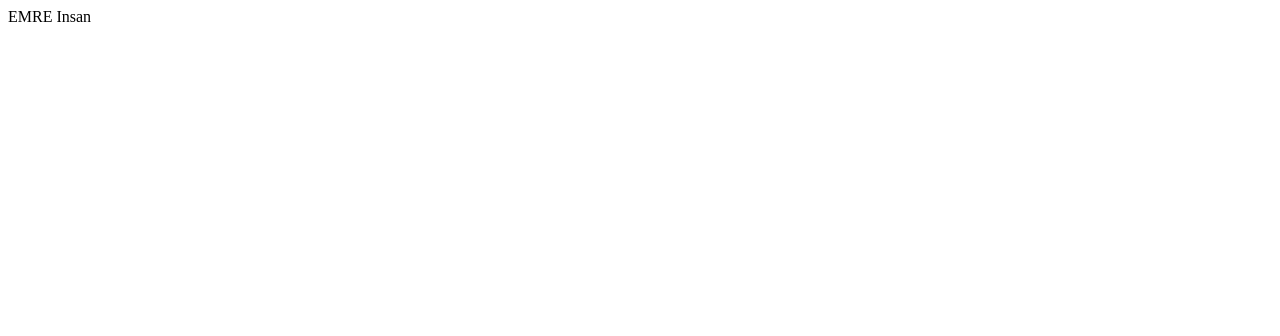
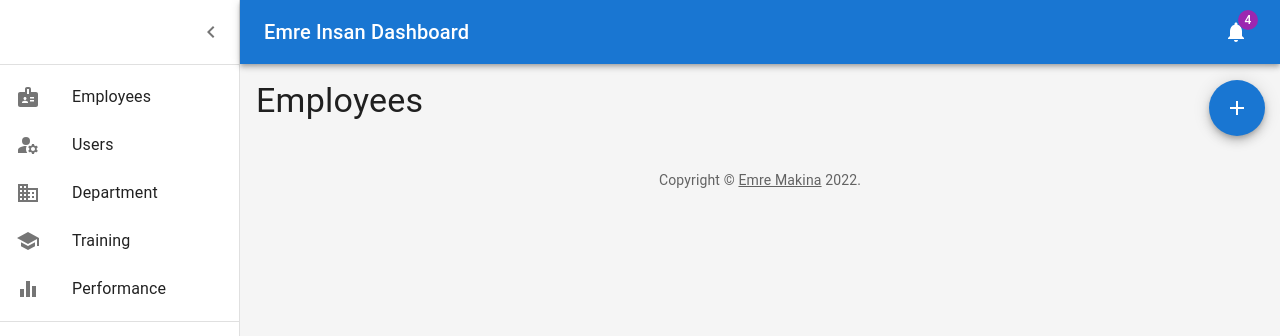
Before and after one commit to zakivic/HR-Web-App, a React (Create React App) app in the folder frontend/: page / in a window 1280 px wide. Shown: the top 336 px of the page. Built offline with nearby package versions, Linux system fonts and the light colour scheme.

Commit message:
add admin flow

```diff
--- a/frontend/package.json
+++ b/frontend/package.json
@@ -3,6 +3,11 @@
   "version": "0.1.0",
   "private": true,
   "dependencies": {
+    "@emotion/react": "^11.10.5",
+    "@emotion/styled": "^11.10.5",
+    "@fontsource/roboto": "^4.5.8",
+    "@mui/icons-material": "^5.11.0",
+    "@mui/material": "^5.11.2",
     "@testing-library/jest-dom": "^5.16.5",
     "@testing-library/react": "^13.4.0",
     "@testing-library/user-event": "^13.5.0",
--- a/frontend/src/App.js
+++ b/frontend/src/App.js
@@ -1,5 +1,11 @@
+import AdminDashboard from "./components/admin/AdminDashboard";
+
 function App() {
-  return <div className="App">EMRE Insan</div>;
+  return (
+    <div className="App">
+      <AdminDashboard />
+    </div>
+  );
 }
 
 export default App;
--- /dev/null
+++ b/frontend/src/components/Copyright.jsx
@@ -0,0 +1,21 @@
+import { Link, Typography } from "@mui/material";
+
+const Copyright = (props) => {
+  return (
+    <Typography
+      variant="body2"
+      color="text.secondary"
+      align="center"
+      {...props}
+    >
+      {"Copyright © "}
+      <Link color="inherit" href="https://www.emremakinasan.com.tr/">
+        Emre Makina
+      </Link>{" "}
+      {new Date().getFullYear()}
+      {"."}
+    </Typography>
+  );
+};
+
+export default Copyright;
--- /dev/null
+++ b/frontend/src/components/admin/AdminCrudMenu.jsx
@@ -0,0 +1,82 @@
+import { ButtonBase, Container, Grid, Paper, Typography } from "@mui/material";
+import PersonAddAlt1Icon from "@mui/icons-material/PersonAddAlt1";
+import NoteAltIcon from "@mui/icons-material/NoteAlt";
+import PersonRemoveIcon from "@mui/icons-material/PersonRemove";
+import ListAltIcon from "@mui/icons-material/ListAlt";
+
+const AdminCrudMenu = () => {
+  return (
+    <Container maxWidth="lg" sx={{ mt: 4, mb: 4 }}>
+      <Grid container spacing={2}>
+        {/* 8 equal sized tiles */}
+
+        <Grid item xs={6} sm={3}>
+          <ButtonBase>
+            <Paper
+              sx={{
+                p: 2,
+                height: "200px",
+                width: "200px",
+                textAlign: "center",
+              }}
+              elevation={4}
+            >
+              <ListAltIcon style={{ fontSize: "100px" }} />
+              <Typography variant="h5">List</Typography>
+            </Paper>
+          </ButtonBase>
+        </Grid>
+        <Grid item xs={6} sm={3}>
+          <ButtonBase>
+            <Paper
+              sx={{
+                p: 2,
+                height: "200px",
+                width: "200px",
+                textAlign: "center",
+              }}
+              elevation={4}
+            >
+              <PersonAddAlt1Icon style={{ fontSize: "100px" }} />
+              <Typography variant="h5">Add</Typography>
+            </Paper>
+          </ButtonBase>
+        </Grid>
+        <Grid item xs={6} sm={3}>
+          <ButtonBase>
+            <Paper
+              sx={{
+                p: 2,
+                height: "200px",
+                width: "200px",
+                textAlign: "center",
+              }}
+              elevation={4}
+            >
+              <NoteAltIcon style={{ fontSize: "100px" }} />
+              <Typography variant="h5">Edit</Typography>
+            </Paper>
+          </ButtonBase>
+        </Grid>
+        <Grid item xs={6} sm={3}>
+          <ButtonBase>
+            <Paper
+              sx={{
+                p: 2,
+                height: "200px",
+                width: "200px",
+                textAlign: "center",
+              }}
+              elevation={4}
+            >
+              <PersonRemoveIcon style={{ fontSize: "100px" }} />
+              <Typography variant="h5">Delete</Typography>
+            </Paper>
+          </ButtonBase>
+        </Grid>
+      </Grid>
+    </Container>
+  );
+};
+
+export default AdminCrudMenu;
--- /dev/null
+++ b/frontend/src/components/admin/AdminDashboard.jsx
@@ -0,0 +1,209 @@
+import {
+  ListItemButton,
+  ListItemIcon,
+  ListItemText,
+  CssBaseline,
+  Drawer as MuiDrawer,
+  Box,
+  AppBar as MuiAppBar,
+  Toolbar,
+  List,
+  Typography,
+  Divider,
+  IconButton,
+  Badge,
+  Fab,
+} from "@mui/material";
+import MenuIcon from "@mui/icons-material/Menu";
+import ChevronLeftIcon from "@mui/icons-material/ChevronLeft";
+import NotificationsIcon from "@mui/icons-material/Notifications";
+import BadgeIcon from "@mui/icons-material/Badge";
+import DomainIcon from "@mui/icons-material/Domain";
+import SchoolIcon from "@mui/icons-material/School";
+import EqualizerIcon from "@mui/icons-material/Equalizer";
+import ManageAccountsIcon from "@mui/icons-material/ManageAccounts";
+import AddIcon from "@mui/icons-material/Add";
+import { styled, createTheme, ThemeProvider } from "@mui/material/styles";
+
+import { useState } from "react";
+
+import Copyright from "../Copyright";
+import AdminCrudMenu from "./AdminCrudMenu";
+
+const drawerWidth = 240;
+
+const AppBar = styled(MuiAppBar, {
+  shouldForwardProp: (prop) => prop !== "open",
+})(({ theme, open }) => ({
+  zIndex: theme.zIndex.drawer + 1,
+  transition: theme.transitions.create(["width", "margin"], {
+    easing: theme.transitions.easing.sharp,
+    duration: theme.transitions.duration.leavingScreen,
+  }),
+  ...(open && {
+    marginLeft: drawerWidth,
+    width: `calc(100% - ${drawerWidth}px)`,
+    transition: theme.transitions.create(["width", "margin"], {
+      easing: theme.transitions.easing.sharp,
+      duration: theme.transitions.duration.enteringScreen,
+    }),
+  }),
+}));
+
+const Drawer = styled(MuiDrawer, {
+  shouldForwardProp: (prop) => prop !== "open",
+})(({ theme, open }) => ({
+  "& .MuiDrawer-paper": {
+    position: "relative",
+    whiteSpace: "nowrap",
+    width: drawerWidth,
+    transition: theme.transitions.create("width", {
+      easing: theme.transitions.easing.sharp,
+      duration: theme.transitions.duration.enteringScreen,
+    }),
+    boxSizing: "border-box",
+    ...(!open && {
+      overflowX: "hidden",
+      transition: theme.transitions.create("width", {
+        easing: theme.transitions.easing.sharp,
+        duration: theme.transitions.duration.leavingScreen,
+      }),
+      width: theme.spacing(7),
+      [theme.breakpoints.up("sm")]: {
+        width: theme.spacing(9),
+      },
+    }),
+  },
+}));
+
+const mdTheme = createTheme();
+
+const DashboardContent = () => {
+  const [open, setOpen] = useState(true);
+  const [title, setTitle] = useState("Employees");
+  const toggleDrawer = () => {
+    setOpen(!open);
+  };
+
+  return (
+    <ThemeProvider theme={mdTheme}>
+      <Box sx={{ display: "flex" }}>
+        <CssBaseline />
+        <AppBar position="absolute" open={open}>
+          <Toolbar
+            sx={{
+              pr: "24px", // keep right padding when drawer closed
+            }}
+          >
+            <IconButton
+              edge="start"
+              color="inherit"
+              aria-label="open drawer"
+              onClick={toggleDrawer}
+              sx={{
+                marginRight: "36px",
+                ...(open && { display: "none" }),
+              }}
+            >
+              <MenuIcon />
+            </IconButton>
+            <Typography
+              component="h1"
+              variant="h6"
+              color="inherit"
+              noWrap
+              sx={{ flexGrow: 1 }}
+            >
+              Emre Insan Dashboard
+            </Typography>
+            <IconButton color="inherit">
+              <Badge badgeContent={4} color="secondary">
+                <NotificationsIcon />
+              </Badge>
+            </IconButton>
+          </Toolbar>
+        </AppBar>
+        <Drawer variant="permanent" open={open}>
+          <Toolbar
+            sx={{
+              display: "flex",
+              alignItems: "center",
+              justifyContent: "flex-end",
+              px: [1],
+            }}
+          >
+            <IconButton onClick={toggleDrawer}>
+              <ChevronLeftIcon />
+            </IconButton>
+          </Toolbar>
+          <Divider />
+          <List component="nav">
+            <ListItemButton onClick={() => setTitle("Employees")}>
+              <ListItemIcon>
+                <BadgeIcon />
+              </ListItemIcon>
+              <ListItemText primary="Employees" />
+            </ListItemButton>
+            <ListItemButton onClick={() => setTitle("Users")}>
+              <ListItemIcon>
+                <ManageAccountsIcon />
+              </ListItemIcon>
+              <ListItemText primary="Users" />
+            </ListItemButton>
+            <ListItemButton onClick={() => setTitle("Department")}>
+              <ListItemIcon>
+                <DomainIcon />
+              </ListItemIcon>
+              <ListItemText primary="Department" />
+            </ListItemButton>
+            <ListItemButton onClick={() => setTitle("Training")}>
+              <ListItemIcon>
+                <SchoolIcon />
+              </ListItemIcon>
+              <ListItemText primary="Training" />
+            </ListItemButton>
+            <ListItemButton onClick={() => setTitle("Performance")}>
+              <ListItemIcon>
+                <EqualizerIcon />
+              </ListItemIcon>
+              <ListItemText primary="Performance" />
+            </ListItemButton>
+            <Divider sx={{ my: 1 }} />
+            {/* {secondaryListItems} */}
+          </List>
+        </Drawer>
+        <Box
+          component="main"
+          sx={{
+            backgroundColor: (theme) =>
+              theme.palette.mode === "light"
+                ? theme.palette.grey[100]
+                : theme.palette.grey[900],
+            flexGrow: 1,
+            height: "100vh",
+            overflow: "auto",
+          }}
+        >
+          <Toolbar />
+          <Typography m={2} variant="h4">
+            {title}
+          </Typography>
+          <Fab
+            color="primary"
+            aria-label="add"
+            sx={{
+              position: "absolute",
+              top: 80,
+              right: 15,
+            }}
+          >
+            <AddIcon />
+          </Fab>
+          <Copyright sx={{ pt: 4 }} />
+        </Box>
+      </Box>
+    </ThemeProvider>
+  );
+};
+
+export default DashboardContent;
--- /dev/null
+++ b/frontend/src/components/admin/AdminDialog.jsx
@@ -0,0 +1,6 @@
+const AdminDialog = (props) => {
+  const { onClose, selectedValue, open, selected } = props;
+  return <div>AdminDialog</div>;
+};
+
+export default AdminDialog;
```
Also changed, not shown: 1 other file (tests, documents, lock files or other folders).
